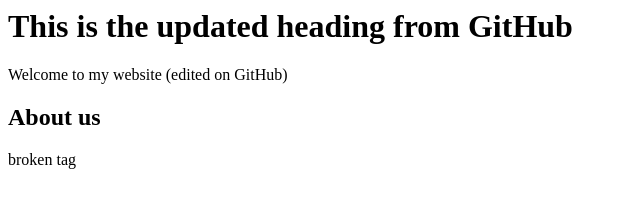
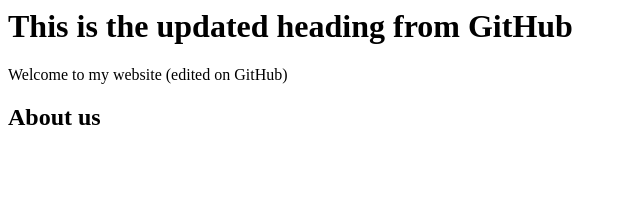
Before and after one commit to HuzaifaQ-1/my-website, a plain HTML site: page index.html in a window 1280 px wide. Shown: the full height of the page, 0-640 px from the left. Drawn offline with Linux system fonts and the light colour scheme.

```diff
--- a/index.html
+++ b/index.html
@@ -1,4 +1,3 @@
 <html><head><title>Examples</title></head><body><h1>This is the updated heading from GitHub</h1></body></html>
 <p>Welcome to my website (edited on GitHub)</p>
 <h2>About us</h2>
-<p>broken tag
```
